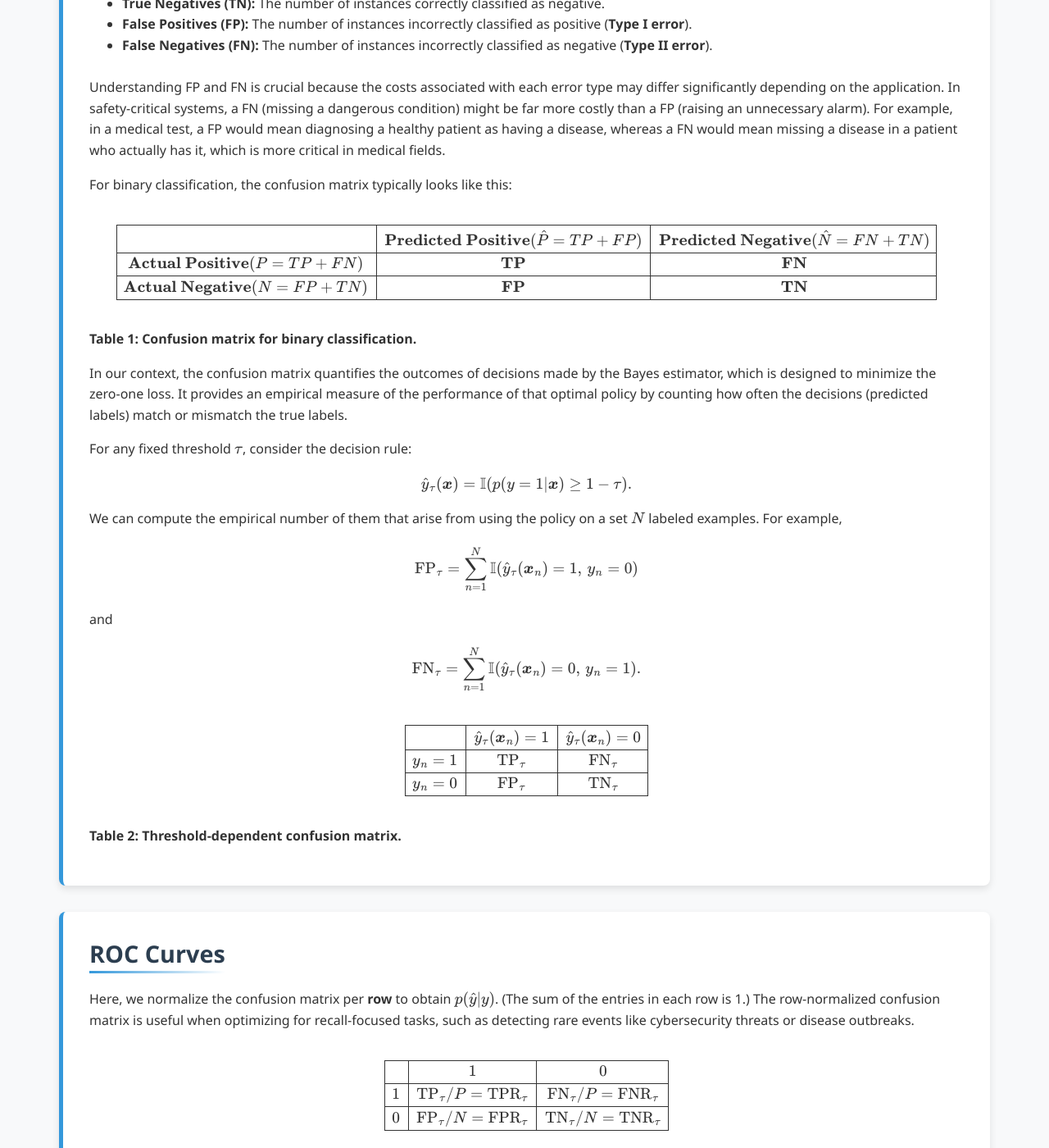
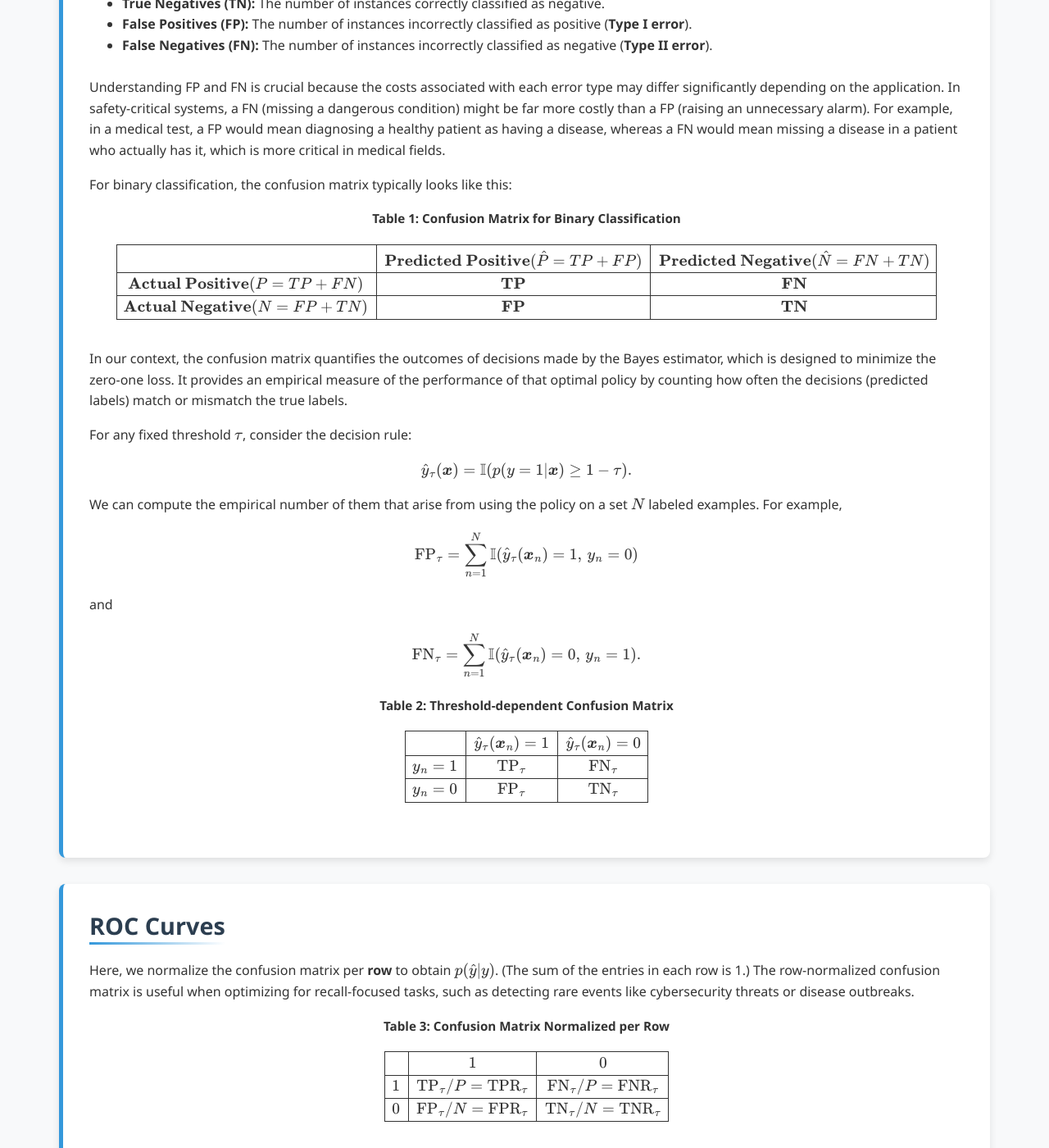
Before and after one commit to Yusukey01/yusukey01.github.io, a Jekyll site: the page built from Mathematics/Probability/decision_theory.html, in a window 1280 px wide and 1400 px high, scrolled down 3609 px. Shown: the whole window at 82% size. Built offline with Jekyll 4.4.1, drawn with Linux system fonts in a browser that asks for light colours; some of the changed text lies outside the part shown.

Commit message:
fix tables

```diff
--- a/Mathematics/Probability/decision_theory.html
+++ b/Mathematics/Probability/decision_theory.html
@@ -164,6 +164,7 @@ uses_python: false
 
                 <p>For binary classification, the confusion matrix typically looks like this:</p>
                 <div class="math-table-container">
+                    <div class="math-table-title">Table 1: Confusion Matrix for Binary Classification</div>
                     \[
                     \begin{array}{|c|c|c|}
                         \hline
@@ -177,7 +178,6 @@ uses_python: false
                     \end{array}
                     \]
                 </div>
-                <p style="margin-top: 5px;"><strong>Table 1: Confusion matrix for binary classification.</strong></p>
 
                 <p>In our context, the confusion matrix quantifies the outcomes of decisions made by the Bayes estimator, which is designed to
                 minimize the zero-one loss. It provides an empirical measure of the performance of that optimal policy by counting how often
@@ -197,6 +197,7 @@ uses_python: false
                 \]
                 </p>
                 <div class="math-table-container">
+                    <div class="math-table-title">Table 2: Threshold-dependent Confusion Matrix</div>
                     \[
                     \begin{array}{|c|c|c|}
                         \hline
@@ -210,7 +211,6 @@ uses_python: false
                     \end{array}
                     \]
                 </div>
-                    <p style="margin-top: 5px;"><strong>Table 2: Threshold-dependent confusion matrix.</strong></p>
             </section>
 
             <section id="ROC" class="section-content">
@@ -220,6 +220,7 @@ uses_python: false
                 such as detecting rare events like cybersecurity threats or disease outbreaks.</p>
 
                     <div class="math-table-container">
+                        <div class="math-table-title">Table 3: Confusion Matrix Normalized per Row</div>
                     \[
                     \begin{array}{|c|c|c|}
                         \hline
@@ -232,7 +233,6 @@ uses_python: false
                     \end{array}
                     \]
                     </div>
-                    <p style="margin-top: 5px;"><strong>Table 3: Confusion matrix for a binary classification problem normalized per row.</strong></p>
 
                 <ul style="padding-left: 40px;">
                     <li><strong>True positive rate (TPR)</strong> (or <strong>Sensitivity</strong> / <strong>Recall</strong>): \[
@@ -295,6 +295,7 @@ uses_python: false
                 is crucial (e.g., medical diagnosis, fraud detection).</p>
 
                     <div class="math-table-container">
+                        <div class="math-table-title">Table 4: Confusion Matrix Normalized per Column</div>
                     \[
                     \begin{array}{|c|c|c|}
                         \hline
@@ -307,7 +308,6 @@ uses_python: false
                     \end{array}
                     \]
                     </div>
-                    <p style="margin-top: 5px;"><strong>Table 4: Confusion matrix for a binary classification problem normalized per colummn.</strong></p>
 
                 <ul style="padding-left: 40px;">
                     <li><strong>Positive predictive value (PPV)</strong> (or <strong>Precision</strong>):\[
--- a/css/styles.css
+++ b/css/styles.css
@@ -618,6 +618,20 @@
     max-width: 100%;
   }
 
+  .math-table-title {
+    text-align: center;
+    font-weight: bold;
+    margin-bottom: 0.5rem;
+    font-size: 0.95rem;
+  }
+
+  .math-table-caption {
+    text-align: center;
+    margin-top: 0.5rem;
+    font-size: 0.9rem;
+    font-style: italic;
+  }
+
   .section-content {
     background-color: var(--bg-white);
     padding: var(--spacing-lg);
```
